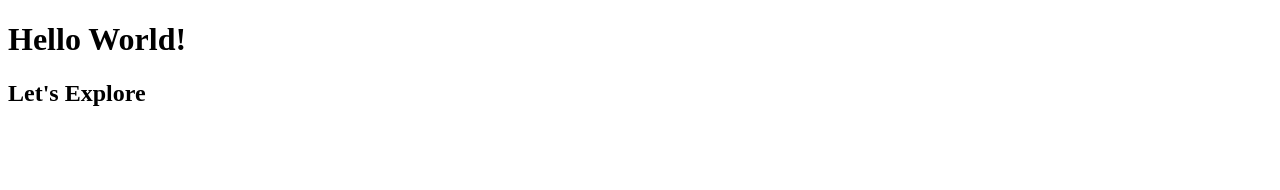
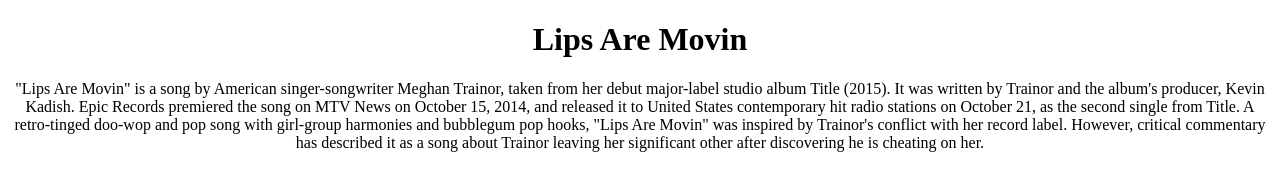
Before and after one commit to notinterested1/coursera, a plain HTML site: page index.html in a window 1280 px wide. Drawn offline with Linux system fonts and the light colour scheme.

Commit message:
Update index.html

```diff
--- a/index.html
+++ b/index.html
@@ -7,7 +7,7 @@
     <title>Document</title>
 </head>
 <body>
-    <h1> Hello World!</h1>
-    <h2> Let's Explore <h2>
+    <center><h1>Lips Are Movin</h1><center>
+    <p>"Lips Are Movin" is a song by American singer-songwriter Meghan Trainor, taken from her debut major-label studio album Title (2015). It was written by Trainor and the album's producer, Kevin Kadish. Epic Records premiered the song on MTV News on October 15, 2014, and released it to United States contemporary hit radio stations on October 21, as the second single from Title. A retro-tinged doo-wop and pop song with girl-group harmonies and bubblegum pop hooks, "Lips Are Movin" was inspired by Trainor's conflict with her record label. However, critical commentary has described it as a song about Trainor leaving her significant other after discovering he is cheating on her. <p>
 </body>
 </html>
```
